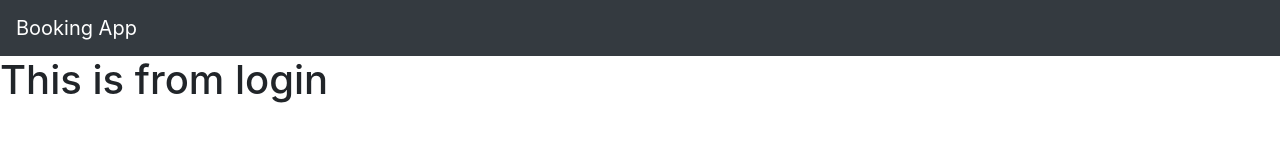
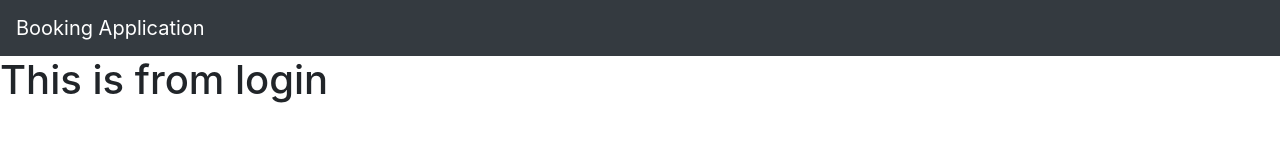
Before and after one commit to iamKarthikRam/angular-bookingApp, an Angular app: page /login in a window 1280 px wide. Shown: the top 160 px of the page. Built offline with nearby package versions, Linux system fonts and the light colour scheme.

Commit message:
2 files modified, 2 added

```diff
--- /dev/null
+++ b/src/app/common/app.constants.ts
@@ -0,0 +1,3 @@
+//constants declarartions
+
+export const appTitle = 'Booking Application';
--- /dev/null
+++ b/src/app/common/common-images/sample.html
@@ -0,0 +1 @@
+<p>SampleFile</p>
--- a/src/app/header/header.component.html
+++ b/src/app/header/header.component.html
@@ -1,5 +1,5 @@
 <div class="navbar navbar-default navbar-dark bg-dark">
   <div class="navbar-header">
-    <a href="" class="navbar-brand">Booking App</a>
+    <a href="" class="navbar-brand">{{appTitle}}</a>
   </div>
 </div>
--- a/src/app/header/header.component.ts
+++ b/src/app/header/header.component.ts
@@ -1,9 +1,11 @@
 import  { Component } from '@angular/core';
+import { appTitle } from '../common/app.constants'
 
 @Component({
   selector : 'app-header',
   templateUrl : './header.component.html'
 })
 export class HeaderComponent {
+  appTitle = appTitle;
 
 }
```
